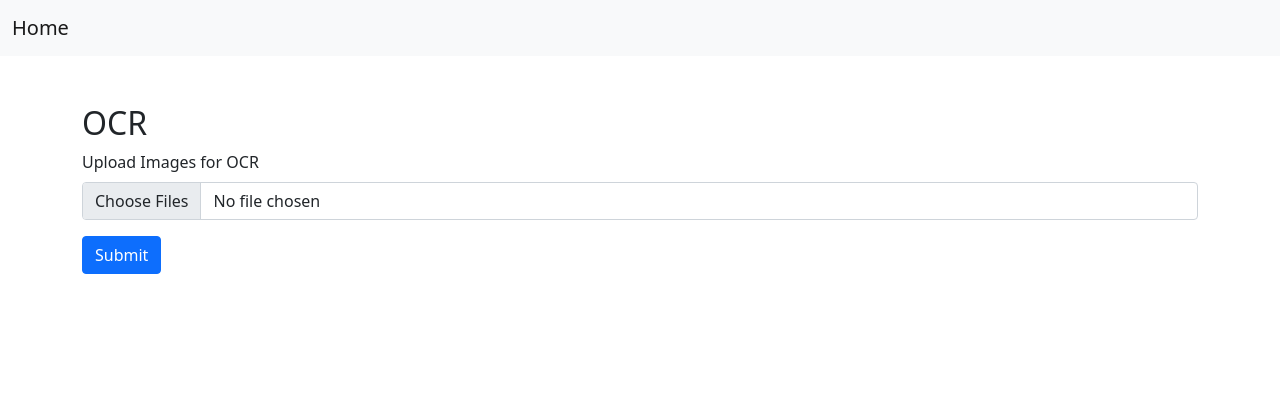
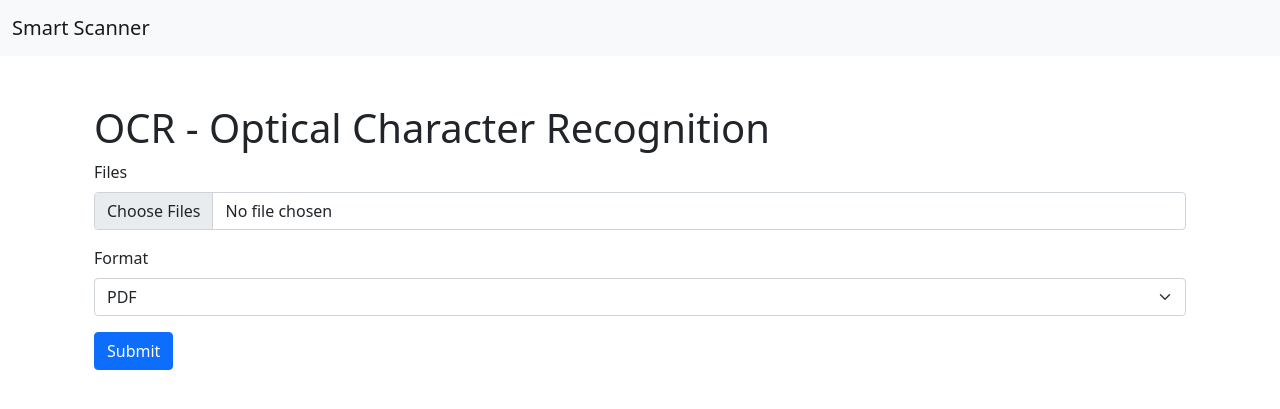
Before and after one commit to surajkarki66/smart-document-scanner, a Flask app: page /ocr/ in a window 1280 px wide. Shown: the top 409 px of the page. Run offline with Flask 3, Linux system fonts and the light colour scheme; parts of the project's set-up code (start-up, migrations or seed data) failed here and were passed over; some libraries are stand-ins or nearby versions.

Commit message:
feat: add optical character recognition view

```diff
--- /dev/null
+++ b/app/ocr/forms.py
@@ -0,0 +1,15 @@
+from flask_wtf import FlaskForm
+from flask_wtf.file import MultipleFileField, FileAllowed, FileRequired, FileSize
+from wtforms import SelectField, SubmitField
+
+
+class OCRForm(FlaskForm):
+    files = MultipleFileField('Files', validators=[
+        FileRequired(message='Please select at least one file.'),
+        FileAllowed(['jpg', 'png', 'jpeg', 'heic'],
+                    message='Only PNG, JPG, HEIC, or JPEG files allowed.'),
+        FileSize(max_size=7 * 1024 * 1024,
+                 message='File size should not exceed 7 MB.')
+    ])
+    format = SelectField('Format', choices=[('pdf', 'PDF'), ('docx', 'DOCX')])
+    submit = SubmitField('Submit')
--- a/app/ocr/views.py
+++ b/app/ocr/views.py
@@ -1,11 +1,43 @@
-from flask import Blueprint, render_template, request, redirect, url_for
+import pytesseract
+
+from PIL import Image
+from flask import Blueprint, render_template, send_file, flash, redirect, request
+
+
+from app.ocr.forms import OCRForm
+from app.ocr.utils import create_pdf, create_docx
 
 ocr_bp = Blueprint('ocr', __name__)
 
+
 @ocr_bp.route('/', methods=['GET', 'POST'])
-def ocr():
-    if request.method == 'POST':
-        files = request.files.getlist('images')
-        # Process OCR on the files here
-        return redirect(url_for('ocr.ocr'))
-    return render_template('ocr/ocr.html')
+def ocr_view():
+    form = OCRForm()
+    if form.validate_on_submit():
+        files = form.files.data
+        if not files:
+            flash('No file part!', 'error')
+            return redirect(request.url)
+
+        text_output = []
+        for file in files:
+            try:
+                image = Image.open(file)
+                text = pytesseract.image_to_string(image)
+                text_output.append(text)
+
+            except Exception as e:
+                flash('Error processing file!', 'error')
+                return redirect(request.url)
+
+        doc_format = form.format.data
+
+        if doc_format == 'pdf':
+            pdf_io = create_pdf(text_output)
+            return send_file(pdf_io, as_attachment=True, mimetype='application/pdf', download_name='output.pdf')
+
+        else:
+            docx_io = create_docx(text_output)
+            return send_file(docx_io, as_attachment=True, mimetype='application/vnd.openxmlformats-officedocument.wordprocessingml.document', download_name='output.docx')
+
+    return render_template('ocr/ocr.html', form=form)
--- a/app/scanner/views.py
+++ b/app/scanner/views.py
@@ -3,7 +3,7 @@ from flask import Blueprint, render_template, request, redirect, url_for
 scanner_bp = Blueprint('scanner', __name__)
 
 @scanner_bp.route('/', methods=['GET', 'POST'])
-def scanner():
+def scanner_view():
     if request.method == 'POST':
         files = request.files.getlist('images')
         # Process scanning on the files here
--- a/app/templates/layouts/base.html
+++ b/app/templates/layouts/base.html
@@ -3,21 +3,23 @@
   <head>
     <meta charset="UTF-8" />
     <meta name="viewport" content="width=device-width, initial-scale=1.0" />
-    <link rel="stylesheet" href="{{ url_for('static', filename='css/bootstrap.css') }}">
-    <link rel="stylesheet" href="{{ url_for('static', filename='css/styles.css') }}">
+    <link
+      rel="stylesheet"
+      href="{{ url_for('static', filename='css/bootstrap.css') }}"
+    />
+    <link
+      rel="stylesheet"
+      href="{{ url_for('static', filename='css/styles.css') }}"
+    />
     <title>Smart Document Scanner</title>
   </head>
   <body>
     <nav class="navbar navbar-expand-lg navbar-light bg-light">
       <div class="container-fluid">
-            <a class="navbar-brand" href="{{ url_for('main.index') }}">
-                <i class="bi bi-house"></i> Home
-            </a>
+        <a class="navbar-brand" href="/">Smart Scanner</a>
       </div>
     </nav>
-    <div class="container">
-        {% block content %}{% endblock %}
-    </div>
+    <div class="container">{% block content %}{% endblock %}</div>
     <script src="{{ url_for('static', filename='js/bootstrap.bundle.min.js') }}"></script>
   </body>
 </html>
--- a/app/templates/main/index.html
+++ b/app/templates/main/index.html
@@ -5,8 +5,8 @@
     <div class="text-center">
         <img src="{{ url_for('static', filename='img/scanner.png') }}" alt="Smart Document Scanner Icon" class="mb-5" style="width: 200px;">
         <h1 class="mb-4">Welcome to Smart Document Scanner</h1>
-        <a href="{{ url_for('ocr.ocr') }}" class="btn btn-primary mx-2">OCR</a>
-        <a href="{{ url_for('scanner.scanner') }}" class="btn btn-secondary mx-2">Scanner</a>
+        <a href="{{ url_for('ocr.ocr_view') }}" class="btn btn-primary mx-2">OCR</a>
+        <a href="{{ url_for('scanner.scanner_view') }}" class="btn btn-secondary mx-2">Scanner</a>
     </div>
 </div>
 {% endblock %}
--- a/app/templates/ocr/ocr.html
+++ b/app/templates/ocr/ocr.html
@@ -1,14 +1,58 @@
-{% extends "layouts/base.html" %}
+{% extends "layouts/base.html" %} {% block content %}
+<div class="container mt-5">
+  {% with messages = get_flashed_messages(with_categories=true) %} {% if
+  messages %}
+  <div class="mt-3">
+    {% for category, message in messages %}
+    <div
+      id="alertBox"
+      class="alert alert-{{ 'danger' if category == 'error' else category }}"
+      role="alert"
+    >
+      {{ message }}
+    </div>
+    {% endfor %}
+  </div>
+  {% endif %} {% endwith %}
 
-{% block content %}
-<div class="mt-5">
-    <h2>OCR</h2>
-    <form method="POST" enctype="multipart/form-data">
-        <div class="mb-3">
-            <label for="images" class="form-label">Upload Images for OCR</label>
-            <input class="form-control" type="file" id="images" name="images" multiple>
-        </div>
-        <button type="submit" class="btn btn-primary">Submit</button>
-    </form>
+  <h1>OCR - Optical Character Recognition</h1>
+
+  <form method="POST" enctype="multipart/form-data">
+    {{ form.hidden_tag() }} {% if form.errors %}
+    <div class="mt-3">
+      {% for field, errors in form.errors.items() %} {% for error in errors %}
+      <div id="form-error" class="alert alert-danger" role="alert">
+        {{ error }}
+      </div>
+      {% endfor %} {% endfor %}
+    </div>
+    {% endif %}
+
+    <div class="mb-3">
+      {{ form.files.label(class="form-label") }} {{
+      form.files(class="form-control") }}
+    </div>
+    <div class="mb-3">
+      {{ form.format.label(class="form-label") }} {{
+      form.format(class="form-select") }}
+    </div>
+    <button type="submit" class="btn btn-primary">
+      {{ form.submit.label }}
+    </button>
+  </form>
 </div>
-{% endblock %}
+
+{% block scripts %}
+<script>
+  setTimeout(function () {
+    var alertBox = document.getElementById("alertBox");
+    var formError = document.getElementById("form-error");
+    if (alertBox) {
+      alertBox.style.display = "none";
+    }
+    if (formError) {
+      formError.style.display = "none";
+    }
+  }, 5000);
+</script>
+{% endblock %} {% endblock %}
--- a/requirements.txt
+++ b/requirements.txt
@@ -3,3 +3,7 @@ Werkzeug
 flask_compress
 flask_wtf
 flask_sslify
+python-docx
+fpdf
+pillow
+pytesseract
```
Also changed, not shown: app/ocr/utils.py (added, +32 -0 lines), static/uploads/contour_detected.jpg (added), static/uploads/file.jpeg (added). Lines whose indentation alone changed are shown as unchanged.
